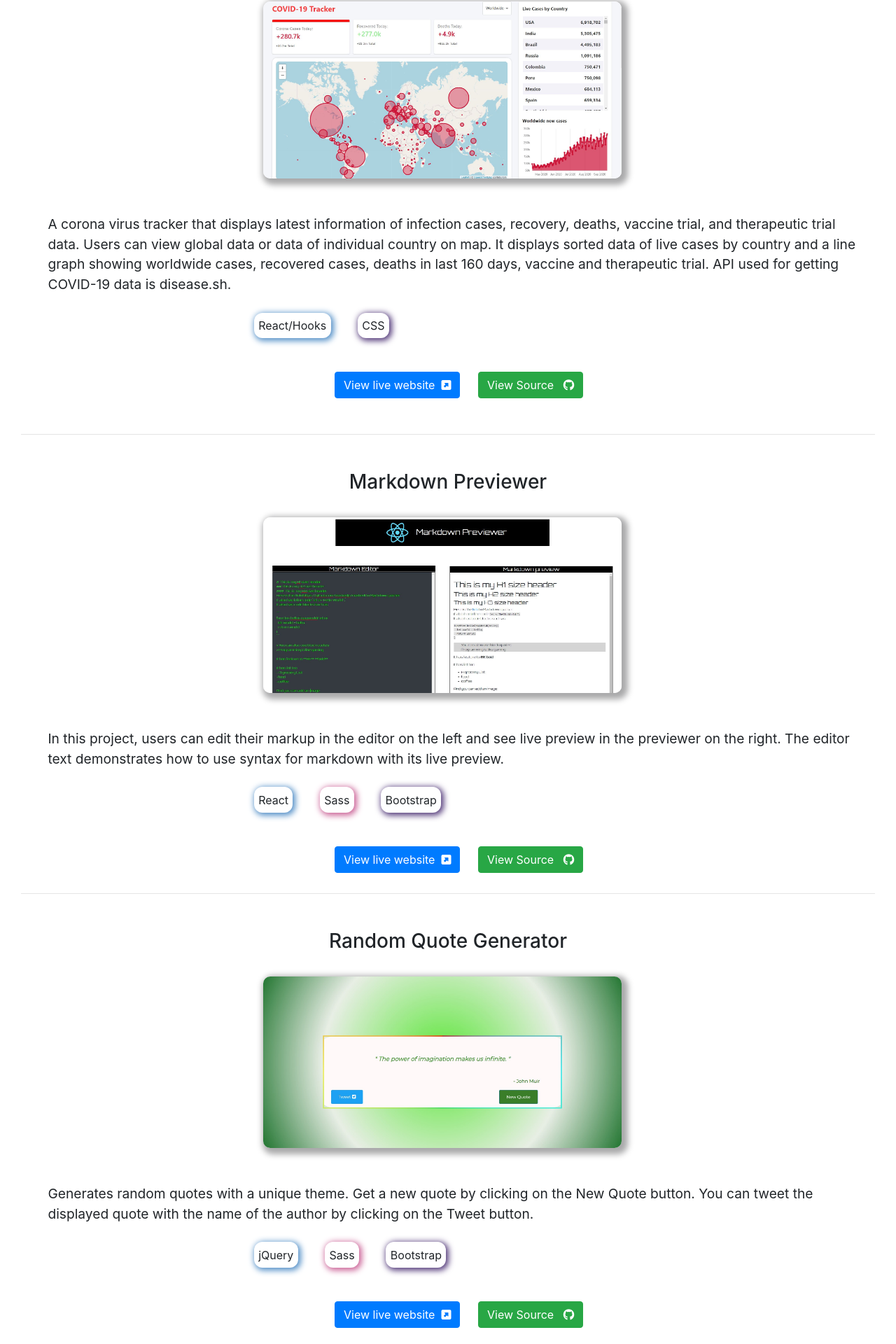
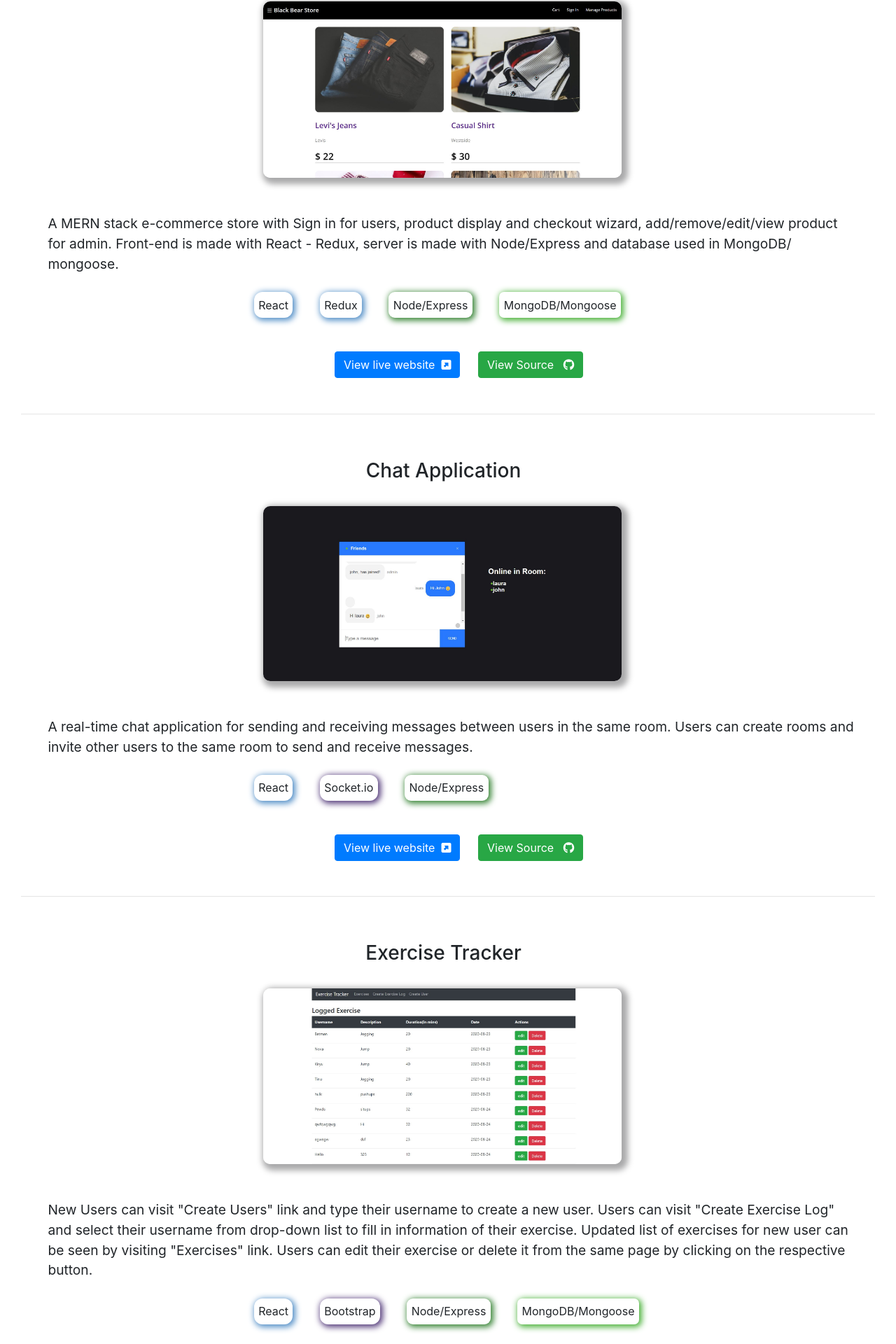
Before and after one commit to Lucifellow/Portfolio-with-React, a React (Create React App) app: page / in a window 1280 px wide. Shown: the part 876-2796 px from the top of the page at 70% size. Built offline with nearby package versions, Linux system fonts and the light colour scheme.

Commit message:
Updated Projects

```diff
--- a/src/components/navbar.component.js
+++ b/src/components/navbar.component.js
@@ -8,7 +8,7 @@ export default function Navbar(props){
     return(
         <div id="navbar">
         <nav id="main-nav"className="navbar navbar-expand-lg navbar-light">
-            <a id="name"className="navbar-brand blue-anim" href="#"><img id="logo"className="border-radius" src={logo}/> &nbsp; Hrishikesh Vyas</a>
+            <a id="name"className="navbar-brand blue-anim" href="#home-section"><img id="logo"className="border-radius" alt="logo" src={logo}/> &nbsp; Hrishikesh Vyas</a>
             <div id="hamburger-div">
                 <button className="navbar-toggler navbar-light bg-light border border-dark " type="button" data-toggle="collapse" data-target=".navbar-collapse" aria-controls="navbarSupportedContent" aria-expanded="false" aria-label="Toggle navigation">
                     <span className="navbar-toggler-icon"></span>
@@ -22,7 +22,7 @@ export default function Navbar(props){
                     </a>
                 </li>
                 <li className="nav-item active">
-                    <a className="nav-link blue-anim bold" href="https://drive.google.com/file/d/10yNulXPMnJf0FeRh-bkS78-Y0BczAA-1/view?usp=sharing" target="_blank">
+                    <a className="nav-link blue-anim bold" href="https://drive.google.com/file/d/10yNulXPMnJf0FeRh-bkS78-Y0BczAA-1/view?usp=sharing" rel="noopener noreferrer" target="_blank">
                         Resume
                     </a></li>
                 <li className="nav-item active">
--- a/src/components/project.component.js
+++ b/src/components/project.component.js
@@ -7,8 +7,8 @@ import exercise_tracker from "./assets/exercise_tracker.jpg";
 import corona_tracker from "./assets/corona-tracker.jpg";
 import heat_map from "./assets/heat_map.jpg";
 import choropleth_map from "./assets/choropleth.jpg";
-import bar_chart from "./assets/bar-chart.jpg"
-import scatter_plot from "./assets/scatter_plot.jpg"
+import store_img from "./assets/store.JPG";
+import chat_img from "./assets/chat.jpg";
 import "./project.css";
 
 
@@ -19,10 +19,96 @@ export default function Navbar(){
         <div id="project-container">
             <h2 id="project-head" className="center-text" >Projects</h2>
 
+
+            <div id="store-container" className="project-inner-big-container">
+                <h3 id="store_header" className="center-text">E-commerce Store</h3>
+                <div className="flex-row">
+                    <img id="store_img" className="project-img" alt="store_img" src={store_img}/>
+                    <div id="column-view">
+                        <p id="store-desc" className="description-adjust">
+                        A MERN stack e-commerce store with Sign in for users, product display and checkout wizard, add/remove/edit/view product for admin.
+                        Front-end is made with React - Redux, server is made with Node/Express and database used in MongoDB/ mongoose.
+                        </p>
+                        <div className="flex-row margin-width center-tech">
+                            <p className="medium-font blue-box-shadow padding-width" >React</p>
+                            <p className="medium-font blue-box-shadow padding-width margin-width" >Redux</p>
+                            <p className="medium-font green-box-shadow margin-width padding-width" >Node/Express</p>
+                            <p className="medium-font mongo-green-box-shadow margin-width padding-width">MongoDB/Mongoose</p>
+                        </div>
+                        <div className="flex-row margin-width center-btns">
+                            <a className="btn btn-primary top-margin-link " href="https://blackbearstore.herokuapp.com/" target="_blank" rel="noopener noreferrer">
+                                View live website &nbsp;<i className="fas fa-external-link-square-alt"></i>
+                            </a>
+                            <a className="btn btn-success top-margin-link btn-margin" href="https://github.com/Lucifellow/MERN-stack-e-commerce-store" target="_blank" rel="noopener noreferrer">
+                                View Source &nbsp; <i className="fab fa-github"></i>
+                            </a>
+                        </div>
+                    </div>
+                </div>
+            </div>
+            <hr />
+
+            <div id="chat-container" className="project-inner-big-container">
+                <h3 id="chat_header" className="center-text">Chat Application</h3>
+                <div className="flex-row">
+                    <img id="chat_img" className="project-img" alt="chat_img" src={chat_img}/>
+                    <div id="column-view">
+                        <p id="chat-desc" className="description-adjust">
+                            A real-time chat application for sending and receiving messages between users in the same room.
+                            Users can create rooms and invite other users to the same room to send and receive messages.
+                        </p>
+                        <div className="flex-row margin-width center-tech">
+                            <p className="medium-font blue-box-shadow padding-width" >React</p>
+                            <p className="medium-font violet-box-shadow margin-width padding-width" >Socket.io</p>
+                            <p className="medium-font green-box-shadow margin-width padding-width" >Node/Express</p>
+                        </div>
+                        <div className="flex-row margin-width center-btns">
+                            <a className="btn btn-primary top-margin-link " href="https://cyberchatrealtime.netlify.app/" target="_blank" rel="noopener noreferrer">
+                                View live website &nbsp;<i className="fas fa-external-link-square-alt"></i>
+                            </a>
+                            <a className="btn btn-success top-margin-link btn-margin" href="https://github.com/Lucifellow/Chat-application" target="_blank" rel="noopener noreferrer">
+                                View Source &nbsp; <i className="fab fa-github"></i>
+                            </a>
+                        </div>
+                    </div>
+                </div>
+            </div>
+            <hr />
+
+            <div id="exercise-container" className="project-inner-big-container">
+                <h3 id="exercise_header" className="center-text">Exercise Tracker</h3>
+                <div className="flex-row">
+                    <img id="exercise_img" className="project-img" alt="exercise_img" src={exercise_tracker}/>
+                    <div id="column-view">
+                        <p id="exercise-desc" className="description-adjust">
+                            New Users can visit "Create Users" link and type their username to create a new user. Users can visit
+                            "Create Exercise Log" and select their username from drop-down list to fill in information of their exercise. Updated list
+                            of exercises for new user can be seen by visiting "Exercises" link. Users can edit their exercise or delete it
+                            from the same page by clicking on the respective button.
+                        </p>
+                        <div className="flex-row margin-width center-tech">
+                            <p className="medium-font blue-box-shadow padding-width" >React</p>
+                            <p className="medium-font violet-box-shadow margin-width padding-width" >Bootstrap</p>
+                            <p className="medium-font green-box-shadow margin-width padding-width" >Node/Express</p>
+                            <p className="medium-font mongo-green-box-shadow margin-width padding-width">MongoDB/Mongoose</p>
+                        </div>
+                        <div className="flex-row margin-width center-btns">
+                            <a className="btn btn-primary top-margin-link " href="https://exercise-tracker-full-stack.exercisetracker.repl.co/" target="_blank" rel="noopener noreferrer">
+                                View live website &nbsp;<i className="fas fa-external-link-square-alt"></i>
+                            </a>
+                            <a className="btn btn-success top-margin-link btn-margin" href="https://github.com/Lucifellow/Exercise-Tracker-Full-Stack" target="_blank" rel="noopener noreferrer">
+                                View Source &nbsp; <i className="fab fa-github"></i>
+                            </a>
+                        </div>
+                    </div>
+                </div>
+            </div>
+            <hr />
+
             <div id="corona-container" className="project-inner-big-container">
                 <h3 id="corona_header" className="center-text">COVID-19 Tracker</h3>
                 <div className="flex-row">
-                    <img id="corona_img" className="project-img" src={corona_tracker}/>
+                    <img id="corona_img" className="project-img" alt="corona_img" src={corona_tracker}/>
                     <div id="column-view">
                         <p id="corona-desc" className="description-adjust">
                         A corona virus tracker that displays latest information of infection cases, recovery, deaths, vaccine trial, and therapeutic trial data.
@@ -50,7 +136,7 @@ export default function Navbar(){
             <div id="markdown-container" className="project-inner-container">
                 <h3 id="markdown_header" className="center-text">Markdown Previewer</h3>
                 <div className="flex-row">
-                    <img id="markdown_img" className="project-img" src={markdown}/>
+                    <img id="markdown_img" className="project-img" alt="markdown_img" src={markdown}/>
                     <div id="column-view">
                         <p id="markdown-desc" className="description-adjust">In this project, users can edit their markup in the editor on the left
                         and see live preview in the previewer on the right. The editor text demonstrates how to use syntax for markdown with its live preview.
@@ -76,7 +162,7 @@ export default function Navbar(){
             <div id="quote-container" className="project-inner-container">
                 <h3 id="quote_header" className="center-text">Random Quote Generator</h3>
                 <div className="flex-row">
-                    <img id="quote_img" className="project-img" src={random_quote}/>
+                    <img id="quote_img" className="project-img" alt="quote_img" src={random_quote}/>
                     <div id="column-view">
                         <p id="quote-desc" className="description-adjust">
                             Generates random quotes with a unique theme. Get a new quote by clicking on the New Quote button.
@@ -103,7 +189,7 @@ export default function Navbar(){
             <div id="clock-container" className="project-inner-big-container">
                 <h3 id="clock_header" className="center-text">Pomodoro Clock</h3>
                 <div className="flex-row">
-                    <img id="clock_img" className="project-img" src={pomodoro_clock}/>
+                    <img id="clock_img" className="project-img" alt="clock_img" src={pomodoro_clock}/>
                     <div id="column-view">
                         <p id="clock-desc" className="description-adjust">
                         Users can set the amount of time for work and for break. After the set amount of time has passed while working, the clock will start an alarm to remind you to take break and vice versa.
@@ -130,7 +216,7 @@ export default function Navbar(){
             <div id="landing-container" className="project-inner-container">
                 <h3 id="landing_header" className="center-text">Product Landing Page</h3>
                 <div className="flex-row">
-                    <img id="landing_img" className="project-img" src={landing_page}/>
+                    <img id="landing_img" className="project-img" alt="landing_img" src={landing_page}/>
                     <div id="column-view">
                         <p id="landing-desc" className="description-adjust">
                             A product landing page describing features, video demo, image presentation,
@@ -153,40 +239,12 @@ export default function Navbar(){
             </div>
             <hr />
 
-            <div id="exercise-container" className="project-inner-big-container">
-                <h3 id="exercise_header" className="center-text">Exercise Tracker</h3>
-                <div className="flex-row">
-                    <img id="exercise_img" className="project-img" src={exercise_tracker}/>
-                    <div id="column-view">
-                        <p id="exercise-desc" className="description-adjust">
-                            New Users can visit "Create Users" link and type their username to create a new user. Users can visit
-                            "Create Exercise Log" and select their username from drop-down list to fill in information of their exercise. Updated list
-                            of exercises for new user can be seen by visiting "Exercises" link. Users can edit their exercise or delete it
-                            from the same page by clicking on the respective button.
-                        </p>
-                        <div className="flex-row margin-width center-tech">
-                            <p className="medium-font blue-box-shadow padding-width" >React</p>
-                            <p className="medium-font violet-box-shadow margin-width padding-width" >Bootstrap</p>
-                            <p className="medium-font green-box-shadow margin-width padding-width" >Node/Express</p>
-                            <p className="medium-font mongo-green-box-shadow margin-width padding-width">MongoDB/Mongoose</p>
-                        </div>
-                        <div className="flex-row margin-width center-btns">
-                            <a className="btn btn-primary top-margin-link " href="https://exercise-tracker-full-stack.exercisetracker.repl.co/" target="_blank" rel="noopener noreferrer">
-                                View live website &nbsp;<i className="fas fa-external-link-square-alt"></i>
-                            </a>
-                            <a className="btn btn-success top-margin-link btn-margin" href="https://github.com/Lucifellow/Exercise-Tracker-Full-Stack" target="_blank" rel="noopener noreferrer">
-                                View Source &nbsp; <i className="fab fa-github"></i>
-                            </a>
-                        </div>
-                    </div>
-                </div>
-            </div>
-            <hr />
+
 
             <div id="heat-container" className="project-inner-big-container">
                 <h3 id="heat_header" className="center-text">Heat Map</h3>
                 <div className="flex-row">
-                    <img id="heat_img" className="project-img" src={heat_map}/>
+                    <img id="heat_img" className="project-img" alt="heat_img" src={heat_map}/>
                     <div id="column-view">
                         <p id="heat-desc" className="description-adjust">
                             A heat map that shows the temperature variance from 1753 to 2015 with a base temperature of 8.66 °C. It fetches data from api for global
@@ -215,7 +273,7 @@ export default function Navbar(){
             <div id="choropleth-container" className="project-inner-big-container">
                 <h3 id="choropleth_header" className="center-text">Choropleth Map</h3>
                 <div className="flex-row">
-                    <img id="heat_img" className="project-img" src={choropleth_map}/>
+                    <img id="usa_img" className="project-img" alt="usa_img" src={choropleth_map}/>
                     <div id="column-view">
                         <p id="heat-desc" className="description-adjust">
                             A choropleth map that shows the percentage of adults in the USA with ages 25 years or above who have a bachelors or a higher degree.
@@ -239,63 +297,6 @@ export default function Navbar(){
                     </div>
                 </div>
             </div>
-            <hr />
-
-            <div id="bar-container" className="project-inner-container">
-                <h3 id="bar_header" className="center-text">Bar Chart</h3>
-                <div className="flex-row">
-                    <img id="bar_img" className="project-img" src={bar_chart}/>
-                    <div id="column-view">
-                        <p id="bar-desc" className="description-adjust">
-                            A bar chart that shows GDP growth of USA from 1947 to 2015. The x-axis represents time in years and y-axis represents
-                            GDP in billion dollars.
-                        </p>
-                        <div className="flex-row margin-width center-tech">
-                            <p className="medium-font d3-box-shadow padding-width" >D3</p>
-                            <p className="medium-font orange-box-shadow margin-width padding-width" >HTML5</p>
-                            <p className="medium-font blue-box-shadow margin-width padding-width">CSS3</p>
-                            <p className="medium-font yellow-box-shadow margin-width padding-width">JavaScript</p>
-                        </div>
-                        <div className="flex-row margin-width center-btns">
-                            <a className="btn btn-primary top-margin-link " href="https://lucifellow.github.io/D3-Bar-Chart/" target="_blank" rel="noopener noreferrer">
-                                View live website &nbsp;<i className="fas fa-external-link-square-alt"></i>
-                            </a>
-                            <a className="btn btn-success top-margin-link btn-margin" href="https://github.com/Lucifellow/D3-Bar-Chart" target="_blank" rel="noopener noreferrer">
-                                View Source &nbsp; <i className="fab fa-github"></i>
-                            </a>
-                        </div>
-                    </div>
-                </div>
-            </div>
-            <hr />
-
-            <div id="scatter-container" className="project-inner-big-container">
-                <h3 id="scatter_header" className="center-text">Scatter Plot</h3>
-                <div className="flex-row">
-                    <img id="scatter_img" className="project-img" src={scatter_plot}/>
-                    <div id="column-view">
-                        <p id="scatter-desc" className="description-adjust">
-                            This scatter plot depicts the number of bikers doping in professional races to improve their performance. The x-axis
-                            shows years and the y-axis shows time taken by bikers to finish the race. Red dot represents bikers who are doping
-                            and green dot represents bikers without doping.
-                        </p>
-                        <div className="flex-row margin-width center-tech">
-                            <p className="medium-font d3-box-shadow padding-width" >D3</p>
-                            <p className="medium-font orange-box-shadow margin-width padding-width" >HTML5</p>
-                            <p className="medium-font blue-box-shadow margin-width padding-width">CSS3</p>
-                            <p className="medium-font yellow-box-shadow margin-width padding-width">JavaScript</p>
-                        </div>
-                        <div className="flex-row margin-width center-btns">
-                            <a className="btn btn-primary top-margin-link " href="https://lucifellow.github.io/D3-Scatter-Plot/" target="_blank" rel="noopener noreferrer">
-                                View live website &nbsp;<i className="fas fa-external-link-square-alt"></i>
-                            </a>
-                            <a className="btn btn-success top-margin-link btn-margin" href="https://github.com/Lucifellow/D3-Scatter-Plot" target="_blank" rel="noopener noreferrer">
-                                View Source &nbsp; <i className="fab fa-github"></i>
-                            </a>
-                        </div>
-                    </div>
-                </div>
-            </div>
 
         </div>
         </section>
--- a/src/components/resume.component.js
+++ b/src/components/resume.component.js
@@ -10,7 +10,7 @@ export default function Navbar(props){
                 <h2 id="resume-header">Resume</h2>
                 <div className="inside-a-div">
                     <p id="resume-text">Link to my resume:</p>
-                    <a id="resume-link" className="btn btn-primary" href="https://drive.google.com/file/d/10yNulXPMnJf0FeRh-bkS78-Y0BczAA-1/view?usp=sharing" target="_blank">Resume &nbsp; <i className="fas fa-external-link-alt"></i></a>
+                    <a id="resume-link" className="btn btn-primary" href="https://drive.google.com/file/d/10yNulXPMnJf0FeRh-bkS78-Y0BczAA-1/view?usp=sharing" rel="noopener noreferrer" target="_blank">Resume &nbsp; <i className="fas fa-external-link-alt"></i></a>
                 </div>
             </div>
         </section>
```
Also changed, not shown: src/components/contact.component.js (+8 -8 lines), src/components/assets/chat.jpg (added), src/components/assets/store.JPG (added).
